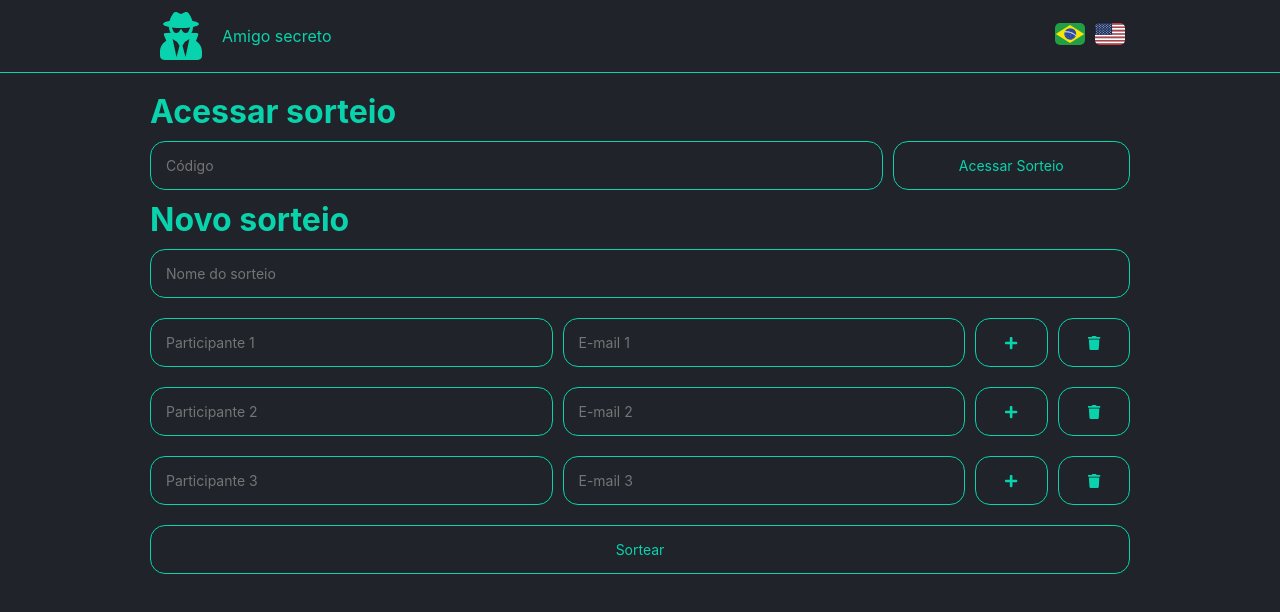
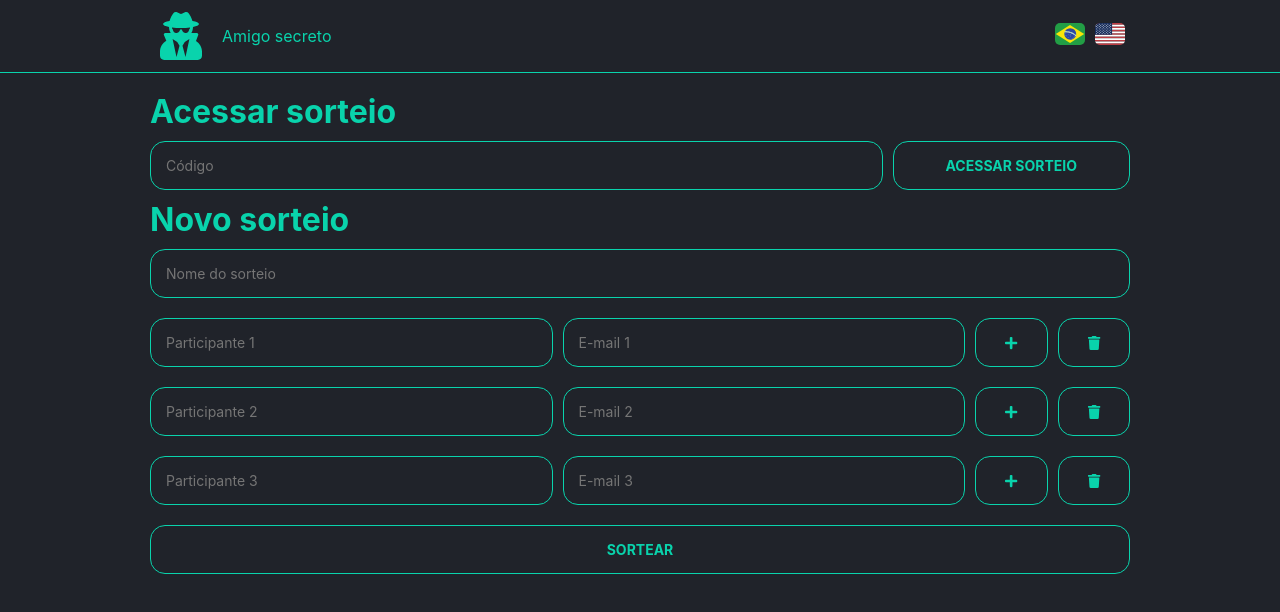
Before and after one commit to nikolasyugi/secret-santa-web, a React (Create React App) app: page / in a window 1280 px wide. Shown: the top 612 px of the page. Built offline with nearby package versions, Linux system fonts and the light colour scheme.

Commit message:
adjusted button style

```diff
--- a/src/global.css
+++ b/src/global.css
@@ -10,6 +10,19 @@ body {
   background: #20232a;
 }
 
+button {
+  text-transform: uppercase;
+  font-weight: 700;
+}
+
+input {
+  box-sizing: border-box;
+}
+
+h1 {
+  color: #09d3ac;
+}
+
 a {
   text-decoration: none;
 }
--- a/src/pages/Home.css
+++ b/src/pages/Home.css
@@ -2,14 +2,6 @@ div#home-content {
     width: 90%;
     max-width: 980px;
     margin: 92px auto;
-}
-
-h1 {
-    color: #09d3ac;
-}
-
-input {
-    box-sizing: border-box;
 }
 
 div#home-content button, input {
```
